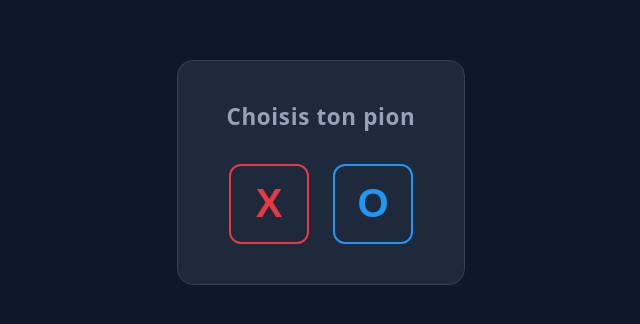
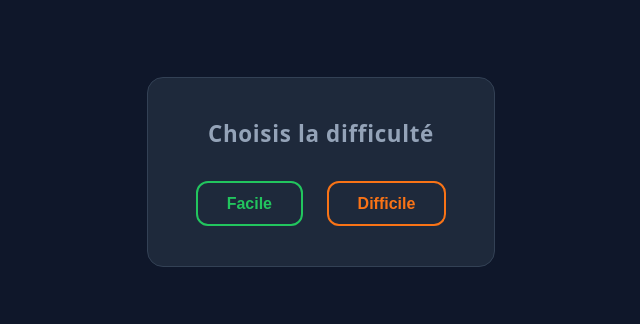
Before and after one commit to dev-x7k2/tictactoe, a React (Vite) app: page / in a window 1280 px wide. Shown: the part 228-552 px from the top of the page, without its empty margins (319-959 px from the left). Built offline with nearby package versions, Linux system fonts and the light colour scheme.

Commit message:
feat(game): add difficulty selection and handle bot first move when player picks O

```diff
--- a/src/App.tsx
+++ b/src/App.tsx
@@ -3,12 +3,17 @@ import { useGame } from './hooks/useGame';
 import { Board } from './components/Board';
 import { PiecePicker } from './components/PiecePicker';
 import { GameStatus } from './components/GameStatus';
+import {DifficultyPicker} from "./components/DifficultyPicker.tsx";
 
 export default function App() {
-  const { state, pickPiece, play, reset } = useGame();
+  const { state, pickPiece, play, reset, setDifficulty } = useGame();
 
   return (
     <div className="app">
+      {state.phase === 'difficulty' && (
+          <DifficultyPicker onPick={setDifficulty} />
+      )}
+
       {state.phase === 'picking' && (
         <PiecePicker onPick={pickPiece} />
       )}
--- /dev/null
+++ b/src/components/DifficultyPicker.module.css
@@ -0,0 +1,46 @@
+.container {
+  display: flex;
+  flex-direction: column;
+  align-items: center;
+  gap: 2rem;
+  padding: 2.5rem 3rem;
+  background: var(--card);
+  border: 1px solid var(--border);
+  border-radius: 16px;
+}
+
+.title {
+  font-size: 1.4rem;
+  font-weight: 700;
+  color: var(--text-muted);
+  letter-spacing: 0.03em;
+}
+
+.buttons {
+  display: flex;
+  gap: 1.5rem;
+}
+
+.btn {
+  padding: 0.7rem 1.8rem;
+  border: 2.5px solid currentColor;
+  border-radius: var(--radius);
+  background: transparent;
+  font-size: 1rem;
+  font-weight: 700;
+  cursor: pointer;
+  transition: transform 0.1s, box-shadow 0.15s;
+}
+
+.btn:hover {
+  transform: scale(1.06);
+  box-shadow: 0 0 18px currentColor;
+}
+
+.easy {
+  color: #22c55e;
+}
+
+.hard {
+  color: #f97316;
+}
--- /dev/null
+++ b/src/components/DifficultyPicker.tsx
@@ -0,0 +1,17 @@
+import styles from './DifficultyPicker.module.css';
+
+type DifficultyPickerProps = {
+    onPick: (difficulty: "easy" | "hard") => void
+}
+
+export function DifficultyPicker({ onPick }: DifficultyPickerProps) {
+    return (
+        <div className={styles.container}>
+            <h2 className={styles.title}>Choisis la difficulté</h2>
+            <div className={styles.buttons}>
+                <button className={`${styles.btn} ${styles.easy}`} onClick={() => onPick('easy')}>Facile</button>
+                <button className={`${styles.btn} ${styles.hard}`} onClick={() => onPick('hard')}>Difficile</button>
+            </div>
+        </div>
+    );
+}
--- a/src/core/opponent.ts
+++ b/src/core/opponent.ts
@@ -1,8 +1,8 @@
 import { GRID_SIZE } from '../config';
+import { checkWinner } from './rules';
 
-export function getRandomMove(board: string[][]): { row: number, col: number } {
+function getEmptyCells(board: string[][]): { row: number, col: number }[] {
     const emptyCells: { row: number, col: number }[] = [];
-
     for (let row = 0; row < GRID_SIZE; row++) {
         for (let col = 0; col < GRID_SIZE; col++) {
             if (board[row][col] === '') {
@@ -10,7 +10,51 @@ export function getRandomMove(board: string[][]): { row: number, col: number } {
             }
         }
     }
+    return emptyCells;
+}
 
+export function getRandomMove(board: string[][]): { row: number, col: number } {
+    const emptyCells = getEmptyCells(board);
     const index = Math.floor(Math.random() * emptyCells.length);
     return emptyCells[index];
 }
+
+function simulateMove(board: string[][], row: number, col: number, player: string): string[][] {
+    return board.map((r, ri) =>
+        r.map((cell, ci) => (ri === row && ci === col ? player : cell))
+    );
+}
+
+export function getBestMove(board: string[][], botPlayer: string): { row: number, col: number } {
+    const humanPlayer = botPlayer === 'X' ? 'O' : 'X';
+    const emptyCells = getEmptyCells(board);
+
+    // Verifier si le bot peut gagner ce tour
+    for (const cell of emptyCells) {
+        const newBoard = simulateMove(board, cell.row, cell.col, botPlayer);
+        if (checkWinner(newBoard)) return cell;
+    }
+
+    // Verifier si le joueur peut gagner ce tour
+    for (const cell of emptyCells) {
+        const newBoard = simulateMove(board, cell.row, cell.col, humanPlayer);
+        if (checkWinner(newBoard)) return cell;
+    }
+
+    // Verifier si le centre est dispo
+    const center = Math.floor(GRID_SIZE / 2);
+    if (board[center][center] === '') return { row: center, col: center };
+
+    // Jouer les coins
+    const corners = [
+        { row: 0, col: 0 },
+        { row: 0, col: GRID_SIZE - 1 },
+        { row: GRID_SIZE - 1, col: 0 },
+        { row: GRID_SIZE - 1, col: GRID_SIZE - 1 },
+    ];
+    const freeCorner = corners.find(c => board[c.row][c.col] === '');
+    if (freeCorner) return freeCorner;
+
+    // Aléatoire
+    return getRandomMove(board);
+}
--- a/src/hooks/useGame.ts
+++ b/src/hooks/useGame.ts
@@ -1,31 +1,51 @@
 import {createBoard, isValidMove} from "../core/board.ts";
 import {checkWinner} from "../core/rules.ts";
 import {useReducer} from "react";
-import {getRandomMove} from "../core/opponent.ts";
+import {getBestMove, getRandomMove} from "../core/opponent.ts";
 
 type GameState = {
     board: string[][],
     currentPlayer: 'X' | 'O',
-    phase: 'picking' | 'playing' | 'ended',
-    winner: 'X' | 'O' | 'draw' | null
+    phase: 'difficulty' | 'picking' | 'playing' | 'ended',
+    winner: 'X' | 'O' | 'draw' | null,
+    difficulty: 'easy' | 'hard' | null
 }
 
 type GameAction =
     | { type: 'PICK_PIECE'; payload: 'X' | 'O' }
     | { type: 'PLAY'; payload: { row: number; col: number } }
     | { type: 'RESET' }
+    | { type: 'SET_DIFFICULTY'; payload: 'easy' | 'hard' }
 
 const initialState: GameState = {
     board: createBoard(),
     currentPlayer: 'X',
-    phase: 'picking',
-    winner: null
+    phase: 'difficulty',
+    winner: null,
+    difficulty: null
+}
+
+function playBotMove(board: string[][], botPlayer: string, difficulty: 'easy' | 'hard' | null): string[][] {
+    const move = difficulty === 'hard'
+        ? getBestMove(board, botPlayer)
+        : getRandomMove(board);
+
+    return board.map((row, r) =>
+        row.map((cell, c) => r === move.row && c === move.col ? botPlayer : cell)
+    );
 }
 
 function gameReducer(state: GameState, action: GameAction): GameState {
     switch (action.type) {
-        case 'PICK_PIECE':
-            return { ...state, currentPlayer: action.payload, phase: 'playing' };
+        case 'SET_DIFFICULTY':
+            return { ...state, difficulty: action.payload, phase: 'picking' };
+        case 'PICK_PIECE': {
+            if (action.payload === 'O') {
+                const boardAfterBot = playBotMove(state.board, 'X', state.difficulty);
+                return { ...state, board: boardAfterBot, currentPlayer: 'O', phase: 'playing' };
+            }
+            return { ...state, currentPlayer: 'X', phase: 'playing' };
+        }
         case 'PLAY': {
             if (!isValidMove(state.board, action.payload.row, action.payload.col)) {
                 return state;
@@ -47,19 +67,14 @@ function gameReducer(state: GameState, action: GameAction): GameState {
 
             const nextPlayer = state.currentPlayer === 'X' ? 'O' : 'X';
 
-            const aiMove = getRandomMove(newBoard);
-            const aiBoard = newBoard.map((row, r) =>
-                row.map((cell, c) =>
-                    r === aiMove.row && c === aiMove.col ? nextPlayer : cell
-                )
-            );
+            const botBoard = playBotMove(newBoard, nextPlayer, state.difficulty);
 
-            const aiWinner = checkWinner(aiBoard);
+            const aiWinner = checkWinner(botBoard);
             if (aiWinner) {
-                return { ...state, board: aiBoard, phase: 'ended', winner: aiWinner };
+                return { ...state, board: botBoard, phase: 'ended', winner: aiWinner };
             }
 
-            return { ...state, board: aiBoard, currentPlayer: state.currentPlayer };
+            return { ...state, board: botBoard, currentPlayer: state.currentPlayer };
         }
         case 'RESET':
             return initialState;
@@ -71,6 +86,9 @@ function gameReducer(state: GameState, action: GameAction): GameState {
 export function useGame() {
     const [state, dispatch] = useReducer(gameReducer, initialState);
 
+    const setDifficulty = (difficulty: 'easy' | 'hard') =>
+        dispatch({ type: 'SET_DIFFICULTY', payload: difficulty });
+
     const pickPiece = (player: 'X' | 'O') =>
         dispatch({ type: 'PICK_PIECE', payload: player });
 
@@ -80,5 +98,5 @@ export function useGame() {
     const reset = () =>
         dispatch({ type: 'RESET' });
 
-    return { state, pickPiece, play, reset };
+    return { state, pickPiece, play, reset, setDifficulty };
 }
```
